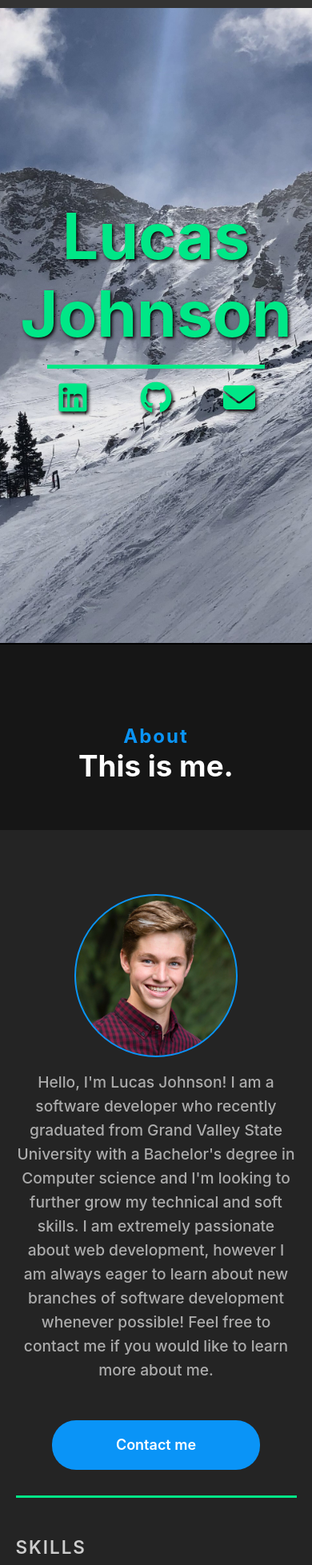
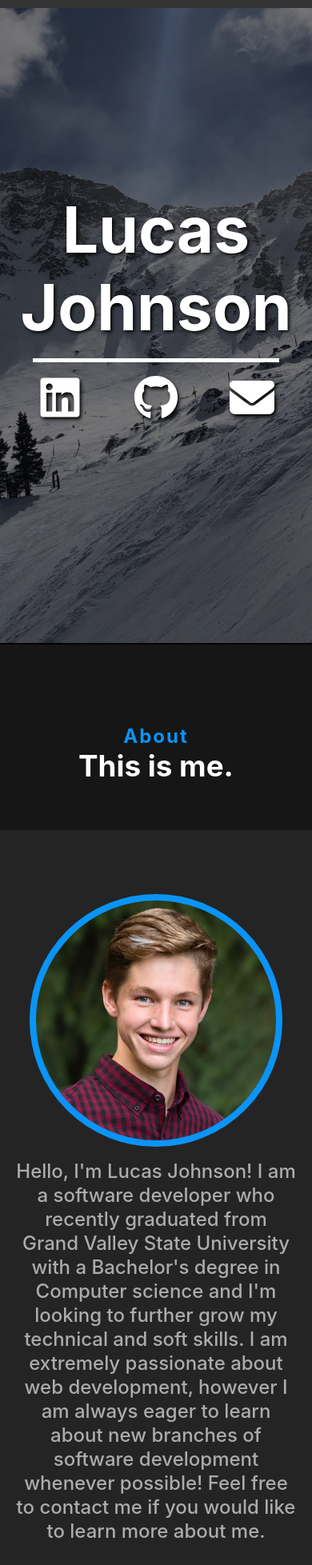
Before and after one commit to lucasdj25/personal-website, a React (Create React App) app: page / in a window 390 px wide. Shown: the part 40-1997 px from the top of the page at 80% size. Built offline with nearby package versions, Linux system fonts and the light colour scheme.

Commit message:
Lots more styling changes

```diff
--- a/src/App.css
+++ b/src/App.css
@@ -38,6 +38,16 @@
     text-decoration: none;
 }
 
+@media (max-width: 300px) {
+    .button {
+        font-size: 80%;
+    }
+}
+
+.button:hover {
+    background-color: rgb(72, 72, 72);
+}
+
 
 .white {
     background-color: white;
--- a/src/App.tsx
+++ b/src/App.tsx
@@ -12,12 +12,14 @@ import MobileNavigationBar from './components/Navigation/MobileNavigationBar';
 
 function App() {
 
+  // TODO - checkout out reacts-spring for animation
+
   const [modalActive, setModalActive] = useState(false)
   const [modalProject, setModalProject] = useState<ProjectModel>()
-  const [smallScreen, setSmallScreen] = useState(window.innerWidth <= 630 ? true : false)
+  const [smallScreen, setSmallScreen] = useState(window.innerWidth <= 700 ? true : false)
 
   function handleResize(){
-    if(window.innerWidth <= 630){
+    if(window.innerWidth <= 700){
         setSmallScreen(true)
     }else{
         setSmallScreen(false)
--- a/src/components/Common/ResumeCard/ResumeCard.css
+++ b/src/components/Common/ResumeCard/ResumeCard.css
@@ -43,6 +43,7 @@
     font-weight: 400;
     color: rgb(86, 86, 86);
     line-height: 25px;
+    font-size: 18px;
 }
 
 .position-div {
--- a/src/components/Navigation/NavBar.css
+++ b/src/components/Navigation/NavBar.css
@@ -10,7 +10,7 @@
     align-content: center;
     padding: 10px 0px 10px 0px;
     z-index: 2;
-    background-color: rgba(0, 0, 0, 0.262);
+
   }
 
 .navbar-scrolled {
--- a/src/components/Navigation/NavBar.tsx
+++ b/src/components/Navigation/NavBar.tsx
@@ -21,15 +21,10 @@ function NavBar() {
                 if (window.scrollY + windowHeight >= documentHeight - threshold){
                     setCurrentSection("contact-section")
                 }
-                if(sectionEl.id !== "home-section"){
+                if(window.scrollY > 200){
                     setScrolled(true)
                 }else{
-                    // eslint-disable-next-line eqeqeq
-                    if(window.scrollY == 0){
-                        setScrolled(true)
-                    }else{
-                        setScrolled(false)
-                    }
+                    setScrolled(false)
                 }
             }
         })
--- a/src/components/sections/About/About.css
+++ b/src/components/sections/About/About.css
@@ -1,6 +1,6 @@
 #about-section {
     background: var(--primary-background-color);
-    --picture-size: 200px;
+    --picture-size: 300px;
     color: rgb(172, 172, 172);
 }
 
@@ -18,12 +18,12 @@
     height: var(--picture-size);
     width: var(--picture-size);
     border-radius: 50%;
-    border: 2px solid var(--primary-color);
+    border: 8px solid var(--primary-color);
 }
 
 .introduction {
     margin: 5rem 0 5rem 0;
-    width: 70%;
+    width: 95%;
     display: flex;
     align-items: center;
 }
@@ -31,11 +31,10 @@
 .introduction p {
     font-weight: 500;
     line-height: 30px;
-    font-size: 1.2rem;
+    font-size: 1.5rem;
     width: calc(100% - var(--picture-size));
     padding-left: 2rem;
-    text-align: justify; /* For Edge */
-    text-align-last: left;
+    text-align: left;
 }
 
 @media (max-width: 1200px) {
@@ -53,49 +52,12 @@
     }
 }
 
-#about-section .about-content {
-    width: 90%;
-    border-top: 3px solid var(--secondary-color);
-    display: flex;
-    column-gap: 5rem;
-    padding: 1rem 0 2rem 0;
-}
-
-.about-content h4{
-    font-weight: 600;
-    font-size: 1.4rem;
-    color: rgb(205, 205, 205);
-    width: 100%;
-    padding-top: 2rem;
-    letter-spacing: 2px;
-}
-
-.about-content-section {
-    width: 50%;
-    text-align: left;
-}
-
-.about-content-section p {
-    font-size: 1.2rem;
-    line-height: 2rem;
-    padding-top: 1rem;
-}
-
-.about-content-section a {
-    color: var(--primary-color);
-    text-decoration: none;
-}
-
-
-@media (max-width: 1000px) {
-    #about-section .about-content {
-        flex-wrap: wrap;
+@media (max-width: 300px) {
+    .introduction p {
+        width: calc(100% - 250px);
     }
-    .about-content-section {
-        width: 100%;
+    .picture-div {
+        height: 250px;
+        width: 250px;
     }
 }
-
-#contact-button:hover {
-    background-color: rgb(72, 72, 72);
-}
--- a/src/components/sections/About/About.tsx
+++ b/src/components/sections/About/About.tsx
@@ -18,22 +18,6 @@ function About() {
                             software development whenever possible! Feel free to contact me if you would like to learn more about me.</p>
                     </div>
                     <a className='button' href={"#contact-section"}>Contact me</a>
-                    <div className='about-content'>
-                        <div className='skills about-content-section'>
-                            <h4>SKILLS</h4>
-                            <p>
-                                Here are some highlights of my technical skills, check out the <a href='#resume-section'>resume</a> and
-                                <a href='#projects-section'> projects</a> sections to see more of my programming skills and experience.
-                            </p>
-
-                        </div>
-                        <div className='interests about-content-section'>
-                            <h4>INTERESTS</h4>
-                            <p>
-                                These are some of my other programming interests and topics I'm interested in learning about.
-                            </p>
-                        </div>
-                    </div>
                 </div>
             </div>
         </div>
--- a/src/components/sections/Home/Home.css
+++ b/src/components/sections/Home/Home.css
@@ -1,5 +1,5 @@
 #home-section {
-    background-image: url(../../../assets/images/main.jpg);
+    background-image: url(../../../assets/images/main2.jpg);
     background-position: center;
     background-repeat: no-repeat;
     background-size: cover;
@@ -8,8 +8,8 @@
 }
 
 #home-section h1 {
-    font-size: 80px;
-    color: var(--secondary-color);
+    font-size: 7rem;
+    color: white;
     text-shadow: 2px 2px 4px black;
     padding-bottom: 1rem;
 }
@@ -21,9 +21,9 @@
 }
 
 .home-logo {
-    height: 2.5rem;
-    width: 2.5rem;
-    color: var(--secondary-color);
+    height: 3.5rem;
+    width: 3.5rem;
+    color: white;
     filter: drop-shadow(2px 3px 2px rgb(0, 0, 0));
     transition: all .2s ease-in-out;
 }
@@ -34,14 +34,10 @@
 
 .home-spacer-line {
     width: 80%;
-    border-bottom: 5px solid var(--secondary-color);
+    border-bottom: 5px solid white;
 }
 
 .main-home-content {
-    backdrop-filter: blur(5px);
-    padding: 4rem;
-    border-radius: 20px;
-    border: 2px solid var(--secondary-color);
     display: flex;
     justify-content: center;
     text-align: center;
@@ -58,6 +54,12 @@
 
 @media (max-width: 350px) {
     #home-section h1 {
-        font-size: 60px;
+        font-size: 60px !important;
     }
-  }
+}
+
+@media (max-width: 630px) {
+    #home-section h1 {
+        font-size: 5rem;
+    }
+}
--- a/src/components/sections/Resume/Resume.css
+++ b/src/components/sections/Resume/Resume.css
@@ -25,7 +25,3 @@
 .resume-card {
     padding-bottom: 2em;
 }
-
-#cv-button:hover {
-    background-color: rgb(72, 72, 72);
-}
```
Also changed, not shown: src/assets/images/main2.jpg (added).
